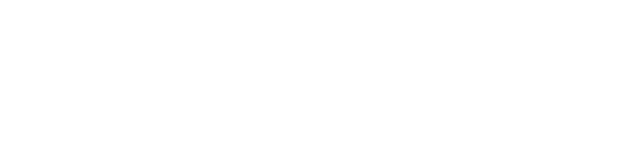
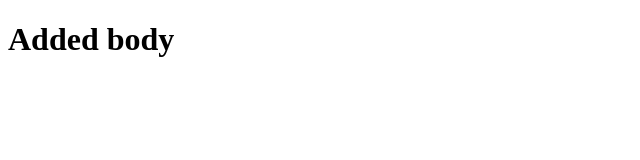
Before and after one commit to ftantely/git-one, a plain HTML site: page index.html in a window 1280 px wide. Shown: the whole page, without its empty margins (0-640 px from the left). Drawn offline with Linux system fonts and the light colour scheme.

Commit message:
Added html

```diff
--- a/index.html
+++ b/index.html
@@ -5,6 +5,6 @@
     <title>First title change</title>
 </head>
 <body>
-
+<h1>Added body</h1>
 </body>
 </html>
```
